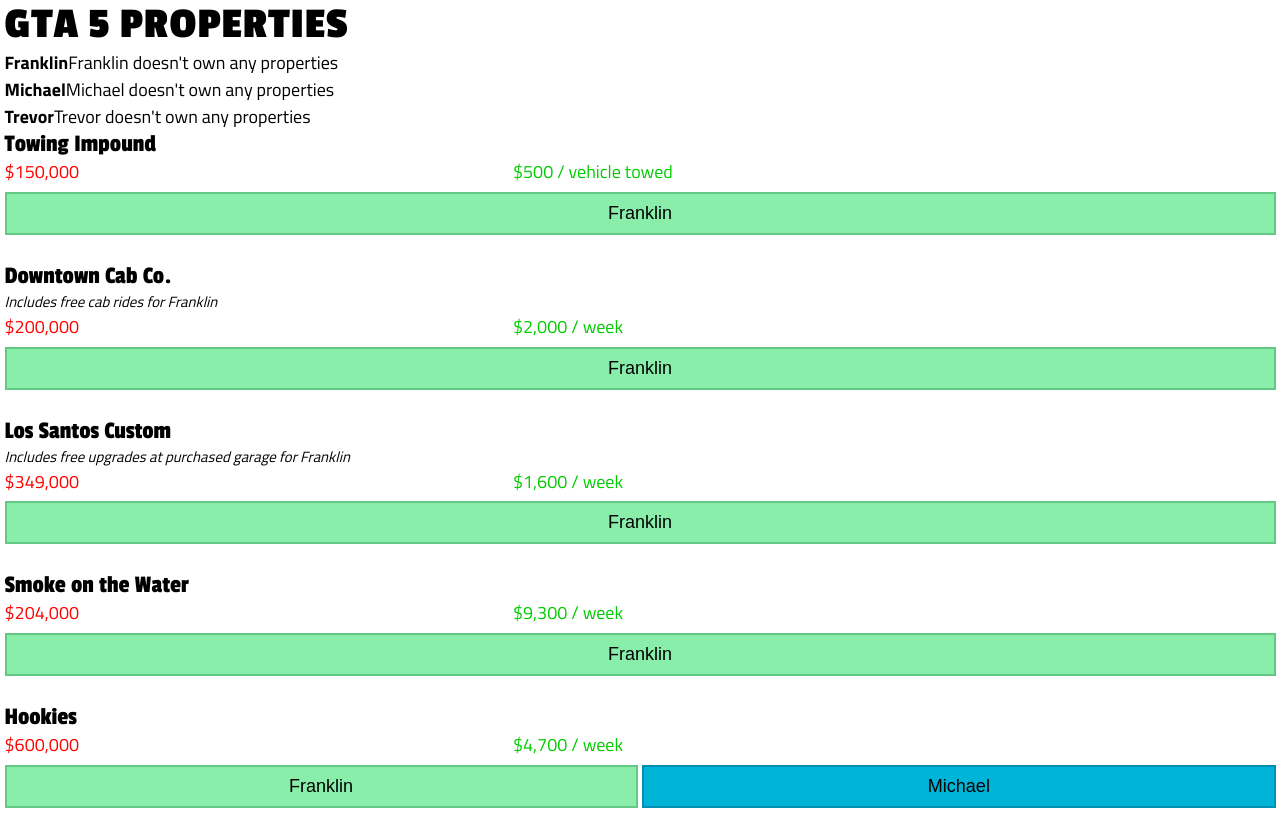
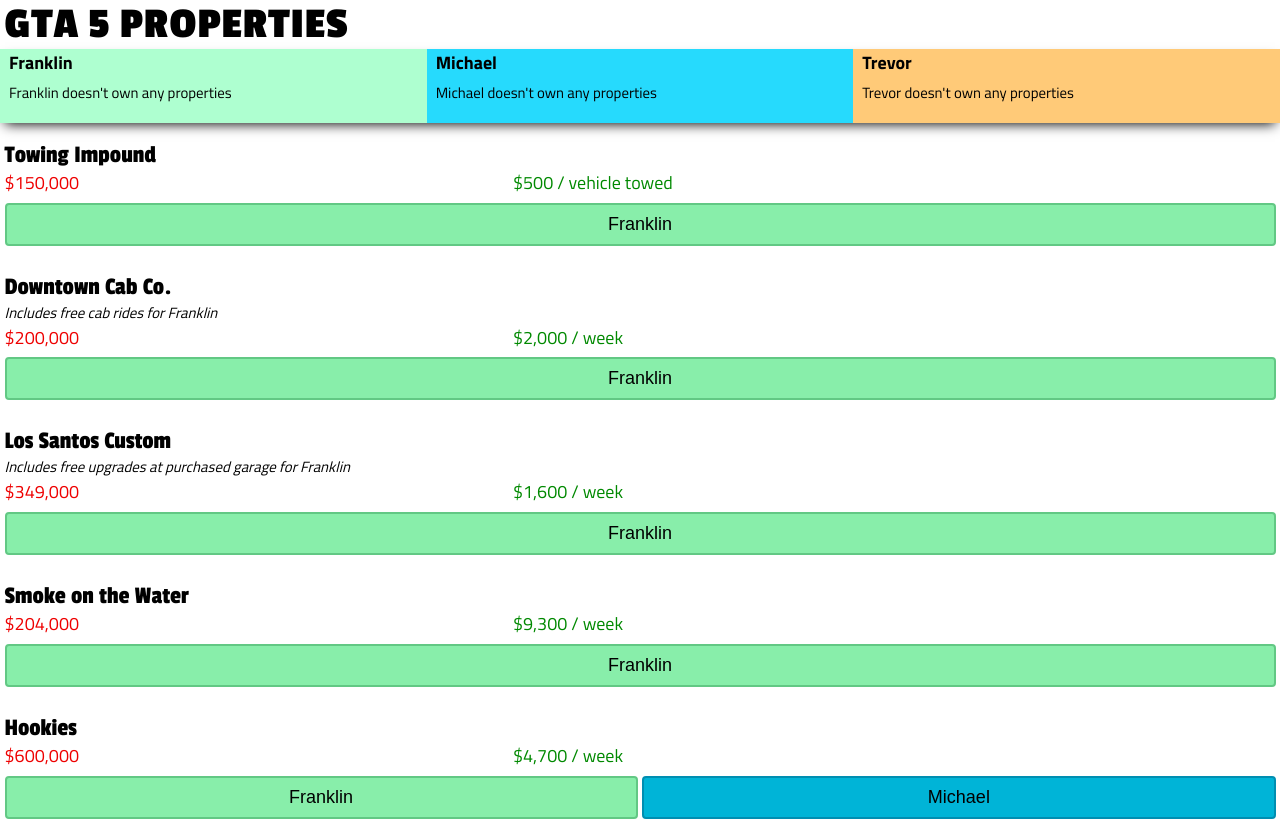
Before and after one commit to StewartEthan/gtav-business-guide, a React (Vite) app: page / in a window 1280 px wide. Shown: the top 821 px of the page. Built offline with nearby package versions, Linux system fonts and the light colour scheme.

Commit message:
More changes

```diff
--- /dev/null
+++ b/src/components/OwnedPropertyData.js
@@ -0,0 +1,10 @@
+import PropTypes from 'prop-types'
+import React from 'react'
+
+export default function OwnedPropertyData({ ownedProperties }) {
+  return <div>{ownedProperties.length}</div>
+}
+
+OwnedPropertyData.propTypes = {
+  ownedProperties: PropTypes.arrayOf(PropTypes.shape({})).isRequired,
+}
--- a/src/components/Property.js
+++ b/src/components/Property.js
@@ -13,15 +13,13 @@
     grid-column: 1 / -1;
   }
   .purchase-price {
-    /* FIXME: Find better red */
-    color: #ff0000;
+    color: #ee0000;
   }
   .income-wrapper {
     display: grid;
   }
   .income {
-    /* FIXME: Find better green */
-    color: #00cc00;
+    color: #008900;
   }
   .additional-perk {
     font-size: 0.825em;
@@ -48,8 +46,8 @@
       <span className="additional-perk">{property.additionalPerk}</span>
       <span className="purchase-price">{formatMoney(property.purchasePrice)}</span>
       <div className="income-wrapper">
-        {property.income.map(income => (
-          <span className="income">
+        {property.income.map((income, idx) => (
+          <span className="income" key={btoa(`${property.name}-income-${idx}`)}>
             {formatMoney(income.amount)} / {income.unit}
           </span>
         ))}
@@ -57,10 +55,15 @@
       <div className="potential-owners">
         {property.potentialOwners.map(person => (
           <button
+            key={btoa(`${person.name}-${property.name}`)}
             type="button"
             className="potential-owner"
             onClick={() => handleOwnerClick(person)}
-            css={{ backgroundColor: person.colors.main, border: `2px solid ${person.colors.dark}` }}
+            css={{
+              backgroundColor: person.colors.main,
+              border: `2px solid ${person.colors.dark}`,
+              borderRadius: `4px`,
+            }}
           >
             {person.name}
           </button>
@@ -90,7 +93,11 @@
     potentialOwners: PropTypes.arrayOf(
       PropTypes.shape({
         name: PropTypes.string.isRequired,
-        color: PropTypes.string.isRequired,
+        colors: PropTypes.shape({
+          main: PropTypes.string.isRequired,
+          dark: PropTypes.string.isRequired,
+          light: PropTypes.string.isRequired,
+        }).isRequired,
       })
     ).isRequired,
   }).isRequired,
--- a/src/components/PropertyTool.js
+++ b/src/components/PropertyTool.js
@@ -3,6 +3,7 @@
 import React from 'react'
 import characters from '../data/characters'
 import properties from '../data/properties'
+import OwnedPropertyData from './OwnedPropertyData'
 import Property from './Property'
 
 const intialOwnership = {
@@ -30,36 +31,30 @@
   }
   return { ...ownership }
 }
+const ownershipListCss = css`
+  background-color: #fff;
+  box-shadow: 0px 6px 12px -5px #000;
+  display: grid;
+  grid-template-columns: 1fr 1fr 1fr;
+  margin-left: -0.25em;
+  position: sticky;
+  top: 0;
+  width: 100vw;
+`
 const propertyListCss = css`
   display: grid;
   grid-row-gap: 1.5em;
+  margin-top: 1em;
 `
 
 export default function PropertyTool() {
   const [ownership, updateOwnership] = React.useReducer(ownershipReducer, intialOwnership)
+  const [selectedOwnedDetails, setSelectedOwnedDetails] = React.useState(null)
   return (
     <>
-      <div css={{ position: `sticky`, top: 0 }}>
-        {Object.keys(ownership.byPerson).map(key => (
-          <div>
-            <strong>{characters[key].name}</strong>
-            {ownership.byPerson[key].length ? (
-              <ul>
-                {ownership.byPerson[key].map(property => (
-                  <li
-                    css={css`
-                      display: inline-grid;
-                      grid-column-gap: 0.5em;
-                      grid-template-columns: auto auto;
-                    `}
-                  >
-                    <span>{property.name}</span>
-                    <button
-                      type="button"
-                      aria-label={`Remove ${property.name} from list`}
-                      onClick={() => updateOwnership({ property, person: characters[key] })}
-                    >
-                      <span title={`Remove ${property.name} from list`} aria-hidden>
+      {selectedOwnedDetails ? (
+        <>
+          <button type="button" onClick={() => setSelectedOwnedDetails(null)} css={{}}>
             <svg
               xmlns="http://www.w3.org/2000/svg"
               width="24"
@@ -71,22 +66,113 @@
               strokeLinejoin="round"
             >
               <path d="M0 0h24v24H0z" stroke="none" />
-                          <path d="M4 7h16M10 11v6M14 11v6M5 7l1 12a2 2 0 002 2h8a2 2 0 002-2l1-12M9 7V4a1 1 0 011-1h4a1 1 0 011 1v3" />
+              <circle cx="12" cy="12" r="9" />
+              <path d="M8 12h8M8 12l4 4M8 12l4-4" />
             </svg>
+            <span>Back</span>
+          </button>
+          <OwnedPropertyData ownedProperties={selectedOwnedDetails} />
+        </>
+      ) : (
+        <div css={ownershipListCss}>
+          {Object.keys(ownership.byPerson).map(key => (
+            <div
+              key={btoa(key)}
+              css={{
+                backgroundColor: characters[key].colors.light,
+                display: `grid`,
+                gridRowGap: `0.25em`,
+                gridTemplateRows: `auto 1fr auto`,
+                padding: `0 0.5em`,
+              }}
+            >
+              <strong>{characters[key].name}</strong>
+              {ownership.byPerson[key].length ? (
+                <span css={{ fontSize: `0.825em` }}>
+                  {characters[key].name} owns {ownership.byPerson[key].length} properties
                 </span>
+              ) : (
+                // <ul>
+                //   {ownership.byPerson[key].map(property => (
+                //     <li
+                //       key={btoa(property.name)}
+                //       css={css`
+                //         display: inline-grid;
+                //         grid-column-gap: 0.5em;
+                //         grid-template-columns: auto auto;
+                //       `}
+                //     >
+                //       <span>{property.name}</span>
+                //       <button
+                //         type="button"
+                //         aria-label={`Remove ${property.name} from list`}
+                //         onClick={() => updateOwnership({ property, person: characters[key] })}
+                //       >
+                //         <span title={`Remove ${property.name} from list`} aria-hidden>
+                //           <svg
+                //             xmlns="http://www.w3.org/2000/svg"
+                //             width="24"
+                //             height="24"
+                //             strokeWidth="2"
+                //             stroke="currentColor"
+                //             fill="none"
+                //             strokeLinecap="round"
+                //             strokeLinejoin="round"
+                //           >
+                //             <path d="M0 0h24v24H0z" stroke="none" />
+                //             <path d="M4 7h16M10 11v6M14 11v6M5 7l1 12a2 2 0 002 2h8a2 2 0 002-2l1-12M9 7V4a1 1 0 011-1h4a1 1 0 011 1v3" />
+                //           </svg>
+                //         </span>
+                //       </button>
+                //     </li>
+                //   ))}
+                // </ul>
+                <span css={{ fontSize: `0.825em`, marginBottom: `1em` }}>
+                  {characters[key].name} doesn't own any properties
+                </span>
+              )}
+              {ownership.byPerson[key].length ? (
+                <button
+                  type="button"
+                  onClick={() => setSelectedOwnedDetails(ownership.byPerson[key])}
+                  css={{
+                    alignItems: `center`,
+                    backgroundColor: `transparent`,
+                    border: `none`,
+                    color: characters[key].colors.darker,
+                    display: `flex`,
+                    fontSize: `0.75em`,
+                    minHeight: `40px`,
+                    padding: 0,
+                    textAlign: `left`,
+                    width: `100%`,
+                  }}
+                >
+                  <svg
+                    css={{ marginLeft: -3 }}
+                    xmlns="http://www.w3.org/2000/svg"
+                    width="24"
+                    height="24"
+                    strokeWidth="2"
+                    stroke="currentColor"
+                    fill="none"
+                    strokeLinecap="round"
+                    strokeLinejoin="round"
+                  >
+                    <path d="M0 0h24v24H0z" stroke="none" />
+                    <circle cx="12" cy="12" r="9" />
+                    <path d="M12 8h.01M11 12h1v4h1" />
+                  </svg>
+                  <span css={{ marginLeft: 2 }}>View Details</span>
                 </button>
-                  </li>
-                ))}
-              </ul>
-            ) : (
-              <span>{characters[key].name} doesn't own any properties</span>
-            )}
+              ) : null}
             </div>
           ))}
         </div>
+      )}
       <ul css={propertyListCss}>
         {properties.map(property => (
-          <li>
+          <li key={btoa(`${property.name}-details`)}>
             <Property
               property={property}
               handleOwnerClick={person => {
--- a/src/data/characters.js
+++ b/src/data/characters.js
@@ -5,6 +5,7 @@
     colors: {
       main: `#88eeaa`,
       dark: `#62c884`,
+      darker: `#157B37`,
       light: `#aeffd0`,
     },
   },
@@ -14,6 +15,7 @@
     colors: {
       main: `#00b4d7`,
       dark: `#008eb1`,
+      darker: `#004164`,
       light: `#26dafd`,
     },
   },
@@ -23,6 +25,7 @@
     colors: {
       main: `#ffa452`,
       dark: `#d97e2c`,
+      darker: `#8c3100`,
       light: `#ffca78`,
     },
   },
```
Lines whose indentation alone changed are shown as unchanged.
